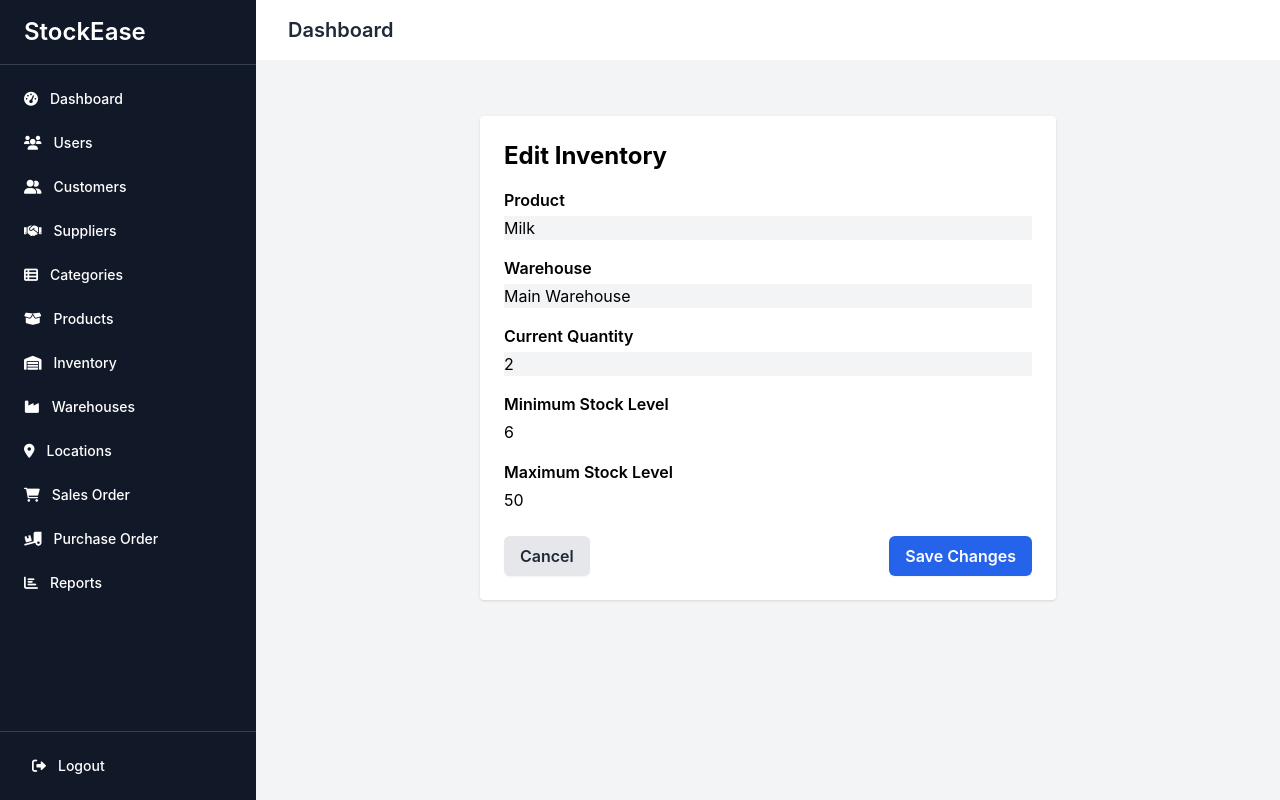
After one commit to abdul-542004/StockEase, a Django app: page /inventory/1/edit/ in a window 1280 px wide. The commit adds this page. Run offline with Django 4.2, Linux system fonts and the light colour scheme; a user stored in the database is signed in; data comes from the database, SQL or seed files in the repository; both versions use the stored data as it was after the commit; some libraries are stand-ins or nearby versions.

Commit message:
Add Inventory Edit

```diff
--- /dev/null
+++ b/StockEase/core/inventory_forms.py
@@ -0,0 +1,13 @@
+from django import forms
+from .models import Inventory
+
+class InventoryForm(forms.ModelForm):
+    class Meta:
+        model = Inventory
+        fields = ['product', 'warehouse', 'minimumStockLevel', 'maximumStockLevel']
+        widgets = {
+            'product': forms.Select(attrs={'class': 'input input-bordered w-full'}),
+            'warehouse': forms.Select(attrs={'class': 'input input-bordered w-full'}),
+            'minimumStockLevel': forms.NumberInput(attrs={'class': 'input input-bordered w-full'}),
+            'maximumStockLevel': forms.NumberInput(attrs={'class': 'input input-bordered w-full'}),
+        }
--- /dev/null
+++ b/StockEase/core/templates/core/inventory_form.html
@@ -0,0 +1,45 @@
+{% extends 'core/base.html' %}
+{% block content %}
+<div class="max-w-xl mx-auto mt-8 p-6 bg-white rounded shadow">
+    <h2 class="text-2xl font-bold mb-4">{{ title }}</h2>
+    <form method="post">
+        {% csrf_token %}
+        {{ form.non_field_errors }}
+        <div class="space-y-4">
+            <div>
+                <label class="block font-semibold mb-1">Product</label>
+                <input type="text" value="{{ form.instance.product.name }}" class="input input-bordered w-full bg-gray-100 cursor-not-allowed" readonly>
+            </div>
+            <div>
+                <label class="block font-semibold mb-1">Warehouse</label>
+                <input type="text" value="{{ form.instance.warehouse.name }}" class="input input-bordered w-full bg-gray-100 cursor-not-allowed" readonly>
+            </div>
+            <div>
+                <label class="block font-semibold mb-1">Current Quantity</label>
+                <input type="number" value="{{ form.instance.quantityAvailable }}" class="input input-bordered w-full bg-gray-100 cursor-not-allowed" readonly>
+            </div>
+            <div>
+                <label class="block font-semibold mb-1">Minimum Stock Level</label>
+                {{ form.minimumStockLevel }}
+                {% for error in form.minimumStockLevel.errors %}
+                    <p class="text-red-600 text-xs">{{ error }}</p>
+                {% endfor %}
+            </div>
+            <div>
+                <label class="block font-semibold mb-1">Maximum Stock Level</label>
+                {{ form.maximumStockLevel }}
+                {% for error in form.maximumStockLevel.errors %}
+                    <p class="text-red-600 text-xs">{{ error }}</p>
+                {% endfor %}
+            </div>
+        </div>
+        <!-- Add hidden fields for product and warehouse -->
+        {{ form.product.as_hidden }}
+        {{ form.warehouse.as_hidden }}
+        <div class="mt-6 flex justify-between items-center">
+            <a href="{% url 'inventory_list' %}" class="px-4 py-2 bg-gray-200 text-gray-800 font-semibold rounded-md shadow-sm hover:bg-gray-300 focus:outline-none focus:ring-2 focus:ring-gray-400 focus:ring-offset-2 transition ease-in-out duration-150">Cancel</a>
+            <button type="submit" class="px-4 py-2 bg-blue-600 text-white font-semibold rounded-md shadow-sm hover:bg-blue-700 focus:outline-none focus:ring-2 focus:ring-blue-500 focus:ring-offset-2 transition ease-in-out duration-150">Save Changes</button>
+        </div>
+    </form>
+</div>
+{% endblock %}
--- a/StockEase/core/templates/core/inventory_list.html
+++ b/StockEase/core/templates/core/inventory_list.html
@@ -29,6 +29,7 @@
             <th class="px-4 py-2 text-right text-xs font-medium text-gray-500 uppercase">Min Stock</th>
             <th class="px-4 py-2 text-right text-xs font-medium text-gray-500 uppercase">Max Stock</th>
             <th class="px-4 py-2 text-center text-xs font-medium text-gray-500 uppercase">Status</th>
+            <th class="px-4 py-2 text-center text-xs font-medium text-gray-500 uppercase">Actions</th>
           </tr>
         </thead>
         <tbody class="bg-white divide-y divide-gray-100">
@@ -50,9 +51,12 @@
                 <span class="inline-block px-2 py-1 text-xs font-semibold rounded bg-green-100 text-green-700">NORMAL</span>
               {% endif %}
             </td>
+            <td class="px-4 py-2 text-center">
+              <a href="{% url 'inventory_edit' item.pk %}" class="inline-block px-3 py-1 bg-blue-500 hover:bg-blue-700 text-white text-xs font-semibold rounded">Edit</a>
+            </td>
           </tr>
           {% empty %}
-          <tr><td colspan="6" class="text-center py-4 text-gray-500">No inventory found.</td></tr>
+          <tr><td colspan="7" class="text-center py-4 text-gray-500">No inventory found.</td></tr>
           {% endfor %}
         </tbody>
       </table>
--- a/StockEase/core/urls.py
+++ b/StockEase/core/urls.py
@@ -54,6 +54,7 @@ urlpatterns = [
 
     # Inventory URLs
     path('inventory/', views.inventory_list, name='inventory_list'),
+    path('inventory/<int:pk>/edit/', views.inventory_edit, name='inventory_edit'),
 
     # Sales Order URLs
     path('salesorders/', views.salesorder_list, name='salesorder_list'),
--- a/StockEase/core/views.py
+++ b/StockEase/core/views.py
@@ -4,6 +4,7 @@ from django.contrib.auth.decorators import login_required, user_passes_test
 from django.contrib import messages
 from .models import Category, Product, Inventory, SalesOrder, PurchaseOrder, PurchaseItem, User, Customer, Supplier, Warehouse, Location, SalesItem
 from .forms import *
+from .inventory_forms import InventoryForm
 from django import forms
 from datetime import date, datetime
 import calendar
@@ -403,6 +404,19 @@ def inventory_list(request):
         'query': query,
     }
     return render(request, 'core/inventory_list.html', context)
+
+@login_required
+@user_passes_test(is_admin)
+def inventory_edit(request, pk):
+    inventory = get_object_or_404(Inventory, pk=pk)
+    if request.method == 'POST':
+        form = InventoryForm(request.POST, instance=inventory)
+        if form.is_valid():
+            form.save()
+            return redirect('inventory_list')
+    else:
+        form = InventoryForm(instance=inventory)
+    return render(request, 'core/inventory_form.html', {'form': form, 'title': 'Edit Inventory'})
 
 # --- Sales Order CRUD Views ---
 @login_required
```
Also changed, not shown: StockEase/db.sqlite3.
